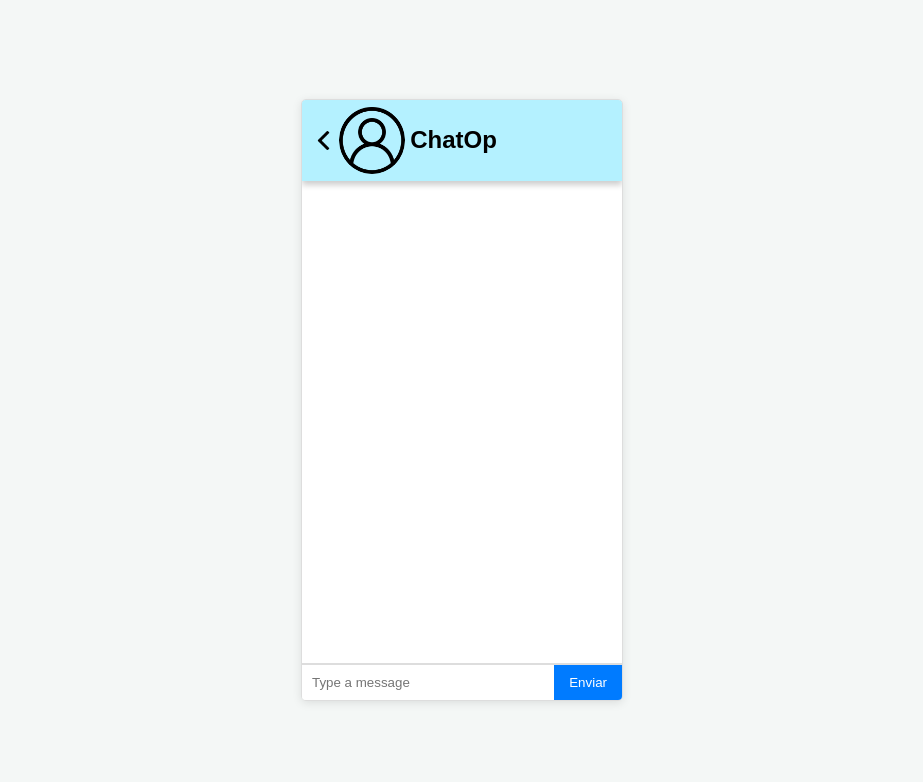
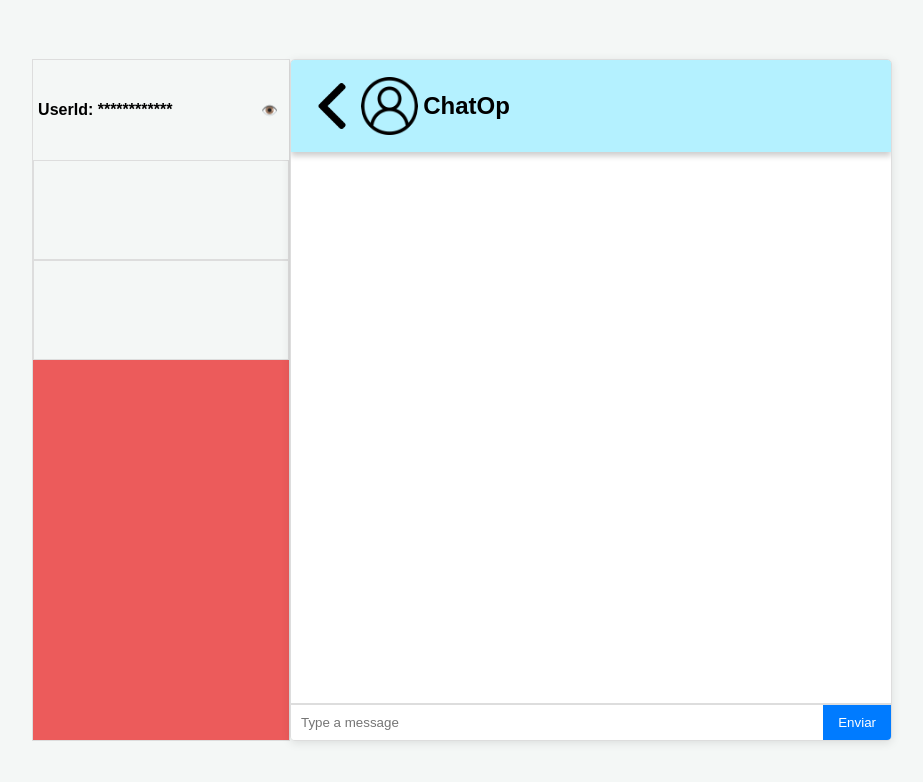
Before and after one commit to JuanFDJ73/Chat-real-time, a website: page client/index.html in a window 1280 px wide. Shown: the whole page, without its empty margins (178-1101 px from the left). Drawn offline with Linux system fonts and the light colour scheme.

Commit message:
Planteamiento: contactos (Probando API'S). Falta: Mejorar Css, terminar Api's, y posible cambio a la estructura de guardar mensajes

```diff
--- a/client/index.html
+++ b/client/index.html
@@ -18,10 +18,76 @@
             background-color: #f4f7f6;
         }
 
+        .user-contact {
+            display: inline-block; /* O cualquier otro estilo que necesites */
+            margin-right: 10px; /* Espacio entre el texto y el botón */
+        }
+
+        #toggleVisibilityButton {
+            cursor: pointer; /* Hacer saber al usuario que es clickeable */
+            border: none; /* Quita el borde del botón */
+            background: transparent; /* fondo transparente */
+        }
+
+        .user{
+            margin-right: 2%;
+            margin-left: 2%;
+            display: flex;
+            align-items: center;
+            justify-content: space-between;
+            /* background-color: blueviolet; */
+            width: 100%;
+            height: 100%;
+            overflow: hidden; /* evitar desbordamientos */
+        }
+
+        .menu-container{
+            display: flex;
+            flex-direction: column;
+            align-items: center;
+            justify-content: flex-start;
+            width: 20%;
+            height: 85vh;
+            background-color: #ec5b5b;
+            border: 1px solid #ddd;
+            overflow: hidden; /* evitar desbordamientos */
+        }
+
+        .opcions-container{
+            display: flex;
+            padding: 1% 1% 1% 1%;
+            width: 100%;
+            height: 14%;
+            position: sticky;
+            top: 0;
+            z-index: 1;
+            background-color: #f4f7f6;
+        }
+
+        .contacts-menu{
+            display: flex;
+            flex-direction: column;
+            align-items: center;
+            justify-content: center;
+            width: 100%;
+            height: 100px;
+            background-color: #f4f7f6;
+            border: 1px solid #ddd;
+            overflow: auto;
+
+        }
+
+        .contacts{
+            width: 100%;
+            height: calc(85vh-100px);
+            background-color: lightblue;
+            overflow-y: auto;
+        }
+
         #chat {
-            width: 95%;
-            max-width: 320px; /* Tamaño similar al de un celular */
-            height: 600px; /* Altura fija para simular un celular */
+            width: 80%;
+            max-width: 600px; /* Tamaño similar al de un celular */
+            height: 85vh;
             border: 1px solid #ddd;
             background-color: #fff;
             border-radius: 5px;/* Bordes redondeados */
@@ -85,7 +151,7 @@
             flex-basis: content;
             background-color: #B4F1FF;
             width: auto;
-            height: 10vh;
+            max-height: 10vh;
             box-shadow: 0px 4px 6px rgba(0, 0, 0, 0.2); /* Sombra en la parte inferior */
         }
 
@@ -107,7 +173,7 @@
             align-items: center;
             justify-content: center;
             /* background-color: blueviolet; */
-            width: 22%;
+            width: 10%;
             height: 100%;
             overflow: hidden; /* evitar desbordamientos */
         }
@@ -127,7 +193,7 @@
 
         .nombre-contact{
             margin-left: 5px;
-            width: 68%;
+            width: 70%;
             height: auto;
             /* background-color: aquamarine; */
         }
@@ -194,9 +260,22 @@
             });
         }
 
+        function saveMessage() {
+            fetch('/api/save-message')
+            .then(response => {
+                if (response.ok) {
+                    console.log("Mensaje guardado en el servidor");
+                }
+            })
+            .catch(error => {
+                console.error('Error al guardar en el servidor: ', error);
+            });
+        }
+
         socket.on('chat message', (message, userId) => {
             displayMessage(message, userId);
             scrollToBottom();
+            displayContactButton(userId)
         })
 
         form.addEventListener('submit', function (e) {
@@ -232,8 +311,74 @@
             messageContainer.scrollTop = messageContainer.scrollHeight;
         }
 
+        //Funcion para que se oculte el UserID (Prueba)
+        document.getElementById("toggleVisibilityButton").addEventListener("click", function() {
+            const userIdContent = document.getElementById("userIdContent");
+            if (userIdContent.dataset.visible === "true") {
+                // Ocultar contenido
+                userIdContent.textContent = "UserId: ************";
+                userIdContent.dataset.visible = "false";
+            } else {
+                // Mostrar contenido
+                userIdContent.textContent = "UserId: userIdprueba";
+                userIdContent.dataset.visible = "true";
+            }
+        });
+
+        //Funcion para crear los contactos
+        function createContactButton(contactId) {
+            const button = document.createElement('button');
+            button.classList.add('contacts-menu');
+            button.dataset.contactId = contactId;
+            button.addEventListener('click', function() {
+                const contactId = this.dataset.contactId;
+                // Hacer el fetch con contactId
+                fetch('/api/prueba', {
+                    method: 'POST',
+                    body: JSON.stringify({ contactId }), // Convertir contactId en JSON
+                    headers: {
+                        'Content-Type': 'application/json' // Establecer tipo de contenido JSON
+                    }
+                }).then(response => {
+                    // Manejar la respuesta del fetch
+                }).catch(error => {
+                    // Manejar el error del fetch
+                });
+            });
+            return button;
+        }
+
+
+        function displayContactButton(contactId) {
+            const button = createContactButton(contactId);
+            document.getElementById('contacts').appendChild(button);
+        }
+
 
     </script>
+
+    <section id="menu-container" class="menu-container">
+            <!-- Diseño en modo prueba -->
+        <div id="opcions-container" class="opcions-container">
+            <!-- <div id="icon-profile" class="icon-profile">
+                <img src="/perfil.png" alt="icono">
+            </div> -->
+            <div id="user" class="user">
+                <div id="user-contact" class="user-contact">
+                    <h4 id="userIdContent" data-visible="false">UserId: ************</h4> <!-- Añade el id y data-visible aquí -->
+                </div>
+                <button id="toggleVisibilityButton">👁️</button>
+                <!-- <div id="user-name" class="user-name">
+                    <h3>Name: Juan</h3>
+                </div> -->
+            </div>
+        </div>
+        <div id="contacts" class="contacts">
+            <!-- Contactos aparecerán aquí -->
+            <button class="contacts-menu"></button>
+            <button class="contacts-menu"></button>
+        </div>
+    </section>
 
     <section id="chat">
         <div id="contact-container" class="contact-container">
--- a/package.json
+++ b/package.json
@@ -13,6 +13,7 @@
   "license": "ISC",
   "dependencies": {
     "cookie-parser": "^1.4.6",
+    "cors": "^2.8.5",
     "dotenv": "^16.4.5",
     "express": "4.18.3",
     "firebase": "^10.9.0",
--- a/routes/cookie.routes.js
+++ b/routes/cookie.routes.js
@@ -13,8 +13,8 @@ router.get('/api/set-cookie', (req, res) => {
     // Crear el JWT
     const token = jwt.sign({ userId: userId }, secretKey, { expiresIn: '30d' });
 
-    // Enviar el JWT en una cookie (configurar httponly y secure despues)
-    res.cookie('jwtChatOp', token); // Opciones recomendadas para cookies
+    // Enviar el JWT en una cookie (configurar httponly y secure despues) // Opciones recomendadas para cookies
+    res.cookie('jwtChatOp', token);
     res.send('JWT enviado en una cookie');
 });
 
```
Also changed, not shown: database/websocket.js (+12 -3 lines), routes/contacts.routes.js (added, +24 -0 lines), routes/message.routes.js (added, +15 -0 lines), server/index.js (+14 -2 lines), 1 other file.
